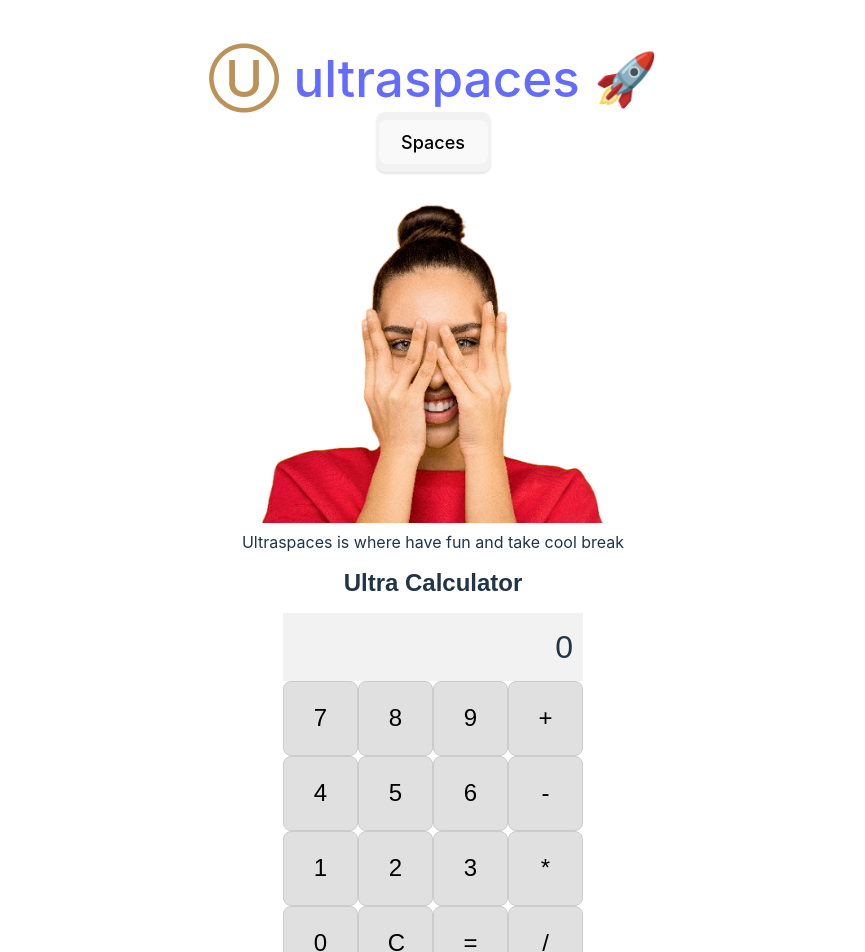
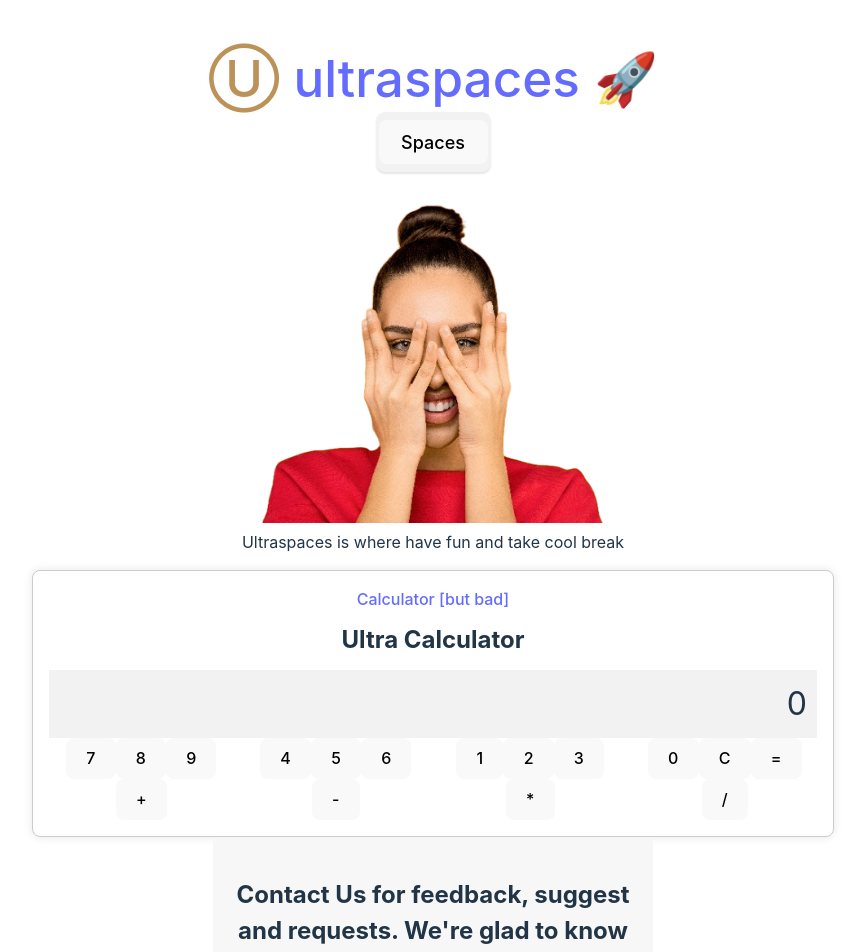
Before and after one commit to lucfreelance/ultraspace, a React (Vite) app: page /spaces/space0 in a window 1280 px wide. Shown: the top 952 px of the page, without its empty margins (207-1072 px from the left). Built offline with nearby package versions, Linux system fonts and the light colour scheme.

Commit message:
Improving spaces and heading first half

```diff
--- a/src/spaces/space0/Space-0.jsx
+++ b/src/spaces/space0/Space-0.jsx
@@ -1,6 +1,7 @@
 import React, { useState } from 'react';
+import "./Space0.css"
 
-const Space0 = () => {
+const Calculator = () => {
   const [display, setDisplay] = useState('0');
   const [currentInput, setCurrentInput] = useState('');
   const [previousInput, setPreviousInput] = useState('');
@@ -46,7 +47,7 @@ const Space0 = () => {
       case '*':
         return (num1 * num2).toString();
       case '/':
-        return num2 !== 0 ? (num1 / num2).toString() : 'Error'; // Handle division by zero
+        return num2 !== 0 ? (num1 / num2).toString() : 'Error';
       default:
         return currentInput;
     }
@@ -59,98 +60,44 @@ const Space0 = () => {
     setOperator(null);
   };
 
-  const calculatorStyle = {
-    width: '300px',
-    margin: '0 auto',
-    fontFamily: 'Arial, sans-serif',
-  };
-
-  const displayStyle = {
-    backgroundColor: '#f2f2f2',
-    fontSize: '2rem',
-    padding: '10px',
-    textAlign: 'right',
-  };
-
-  const buttonStyle = {
-    backgroundColor: '#e0e0e0',
-    fontSize: '1.5rem',
-    width: '75px',
-    height: '75px',
-    border: '1px solid #ccc',
-    cursor: 'pointer',
-  };
-
-  const rowStyle = {
-    display: 'flex',
-  };
-
   return (
-    <div style={calculatorStyle}>
-      <h1 style={{ fontSize: '24px', textAlign: 'center', margin: '16px 0' }}>
-        Ultra Calculator
-      </h1>
-      <div style={displayStyle}>{display}</div>
-      <div style={{ display: 'flex', flexDirection: 'column' }}>
-        <div style={rowStyle}>
-          <button style={buttonStyle} onClick={() => handleNumberClick('7')}>
-            7
-          </button>
-          <button style={buttonStyle} onClick={() => handleNumberClick('8')}>
-            8
-          </button>
-          <button style={buttonStyle} onClick={() => handleNumberClick('9')}>
-            9
-          </button>
-          <button style={buttonStyle} onClick={() => handleOperatorClick('+')}>
-            +
-          </button>
+    <div className="calculator">
+      <a
+        href="/spaces/space0"
+        className="url"
+      >
+        Calculator [but bad]
+      </a>
+      <h1 className="calculator-title">Ultra Calculator</h1>
+      <div className="calculator-display">{display}</div>
+      <div className="calculator-buttons">
+        <div className="button-row">
+          <button onClick={() => handleNumberClick('7')}>7</button>
+          <button onClick={() => handleNumberClick('8')}>8</button>
+          <button onClick={() => handleNumberClick('9')}>9</button>
+          <button onClick={() => handleOperatorClick('+')}>+</button>
         </div>
-        <div style={rowStyle}>
-          <button style={buttonStyle} onClick={() => handleNumberClick('4')}>
-            4
-          </button>
-          <button style={buttonStyle} onClick={() => handleNumberClick('5')}>
-            5
-          </button>
-          <button style={buttonStyle} onClick={() => handleNumberClick('6')}>
-            6
-          </button>
-          <button style={buttonStyle} onClick={() => handleOperatorClick('-')}>
-            -
-          </button>
+        <div className="button-row">
+          <button onClick={() => handleNumberClick('4')}>4</button>
+          <button onClick={() => handleNumberClick('5')}>5</button>
+          <button onClick={() => handleNumberClick('6')}>6</button>
+          <button onClick={() => handleOperatorClick('-')}>-</button>
         </div>
-        <div style={rowStyle}>
-          <button style={buttonStyle} onClick={() => handleNumberClick('1')}>
-            1
-          </button>
-          <button style={buttonStyle} onClick={() => handleNumberClick('2')}>
-            2
-          </button>
-          <button style={buttonStyle} onClick={() => handleNumberClick('3')}>
-            3
-          </button>
-          <button style={buttonStyle} onClick={() => handleOperatorClick('*')}>
-            *
-          </button>
+        <div className="button-row">
+          <button onClick={() => handleNumberClick('1')}>1</button>
+          <button onClick={() => handleNumberClick('2')}>2</button>
+          <button onClick={() => handleNumberClick('3')}>3</button>
+          <button onClick={() => handleOperatorClick('*')}>*</button>
         </div>
-        <div style={rowStyle}>
-          <button style={buttonStyle} onClick={() => handleNumberClick('0')}>
-            0
-          </button>
-          <button style={buttonStyle} onClick={clearCalculator}>
-            C
-          </button>
-          <button style={buttonStyle} onClick={handleEqualsClick}>
-            =
-          </button>
-          <button style={buttonStyle} onClick={() => handleOperatorClick('/')}>
-            /
-          </button>
+        <div className="button-row">
+          <button onClick={() => handleNumberClick('0')}>0</button>
+          <button onClick={clearCalculator}>C</button>
+          <button onClick={handleEqualsClick}>=</button>
+          <button onClick={() => handleOperatorClick('/')}>/</button>
         </div>
       </div>
     </div>
   );
 };
 
-export default Space0;
+export default Calculator;
--- a/src/spaces/space0/Space0.css
+++ b/src/spaces/space0/Space0.css
@@ -1,24 +1,55 @@
+/* Space0.css */
 .calculator {
-  width: 300px;
+  max-width: 768px;
+  margin: 0 auto;
+  padding: 16px;
+  border: 1px solid #ccc;
+  border-radius: 8px;
+  background-color: #fff;
+  box-shadow: 0px 0px 10px rgba(0, 0, 0, 0.1);
+}
+
+.calculator-title {
+  text-align: center;
+  font-size: 24px;
+  margin: 16px 0;
+}
+
+.calculator-display {
+  background-color: #f2f2f2;
+  font-size: 2rem;
+  padding: 10px;
+  text-align: right;
+}
+
+.calculator-buttons {
+  display: grid;
+  grid-template-columns: repeat(4, 1fr);
+  gap: 10px;
+}
+
+.button {
+  background-color: #e0e0e0;
+  font-size: 1.5rem;
+  padding: 20px;
+  text-align: center;
   border: 1px solid #ccc;
   border-radius: 5px;
-  padding: 10px;
-}
-
-.row {
-  display: flex;
-  justify-content: space-between;
-  margin-bottom: 10px;
-}
-
-.btn {
-  width: 70px;
-  height: 50px;
-  border-radius: 5px;
-  background: #eee;
+  cursor: pointer;
 }
 
 .operator {
-  background: #ff6600;
+  background-color: #ff6600;
   color: #fff;
 }
+
+/* Add responsive styles here */
+@media (max-width: 768px) {
+  .calculator {
+    max-width: 100%;
+  }
+
+  .calculator-buttons {
+    grid-template-columns: repeat(2, 1fr);
+  }
+}
--- a/src/spaces/space1/Space-1.jsx
+++ b/src/spaces/space1/Space-1.jsx
@@ -49,7 +49,7 @@ const CardHeader = styled.header`
 
 // Estilos para la imagen
 const CardImage = styled.img`
-  width: 260px;
+  width: 300px;
 `;
 
 // Estilos para el título
@@ -100,18 +100,6 @@ const ResultMessage = styled.p`
   box-shadow: 0 2px 4px rgba(0, 0, 0, 0.1);
 `;
 
-// Estilos para el botón de reinicio
-const StartOverButton = styled.button`
-  padding: 8px 16px;
-  border: none;
-  border-radius: 4px;
-  background-color: #f44336;
-  color: white;
-  font-size: 16px;
-  cursor: pointer;
-  text-align: left;
-`;
-
 const Space1 = () => {
   const [input1, setInput1] = useState('');
   const [input2, setInput2] = useState('');
@@ -160,6 +148,12 @@ const Space1 = () => {
   return (
     <CardContainer>
       <LeftColumn>
+        <a
+          href="/spaces/space1"
+          className="url"
+        >
+          Crystal Ball Story
+        </a>
         <Title>Crystal Ball Story</Title>
         <CardHeader>
           <CardImage
@@ -169,11 +163,8 @@ const Space1 = () => {
           />
         </CardHeader>
         <CardMain>
-          <div>
-            {/* Puedes agregar contenido adicional aquí si es necesario */}
-          </div>
+          {/* Puedes agregar contenido adicional aquí si es necesario */}
         </CardMain>
-        <StartOverButton onClick={resetInputs}>Start over...</StartOverButton>
         <span className="oculto"></span>
       </LeftColumn>
       <RightColumn>
@@ -228,7 +219,7 @@ const Space1 = () => {
           />
           <p className="resultado">
             <ResultButton id="btnCalcular" onClick={btnOnClick}>
-              🔥 Press the button 🔥 for the story❗
+              🔥 Press the button for the story❗
             </ResultButton>
           </p>
           {result && (
--- a/src/spaces/space2/Space-2.jsx
+++ b/src/spaces/space2/Space-2.jsx
@@ -1,5 +1,6 @@
 import { useState } from 'react';
 import { Helmet } from 'react-helmet';
+import styled from 'styled-components';
 import './custom.css';
 import Blog1One from './blog-1-1.gif';
 import Blog1Two from './blog-1-2.gif';
@@ -60,35 +61,35 @@ const Space2 = () => {
 
   const getLongParagraph = () => {<h5 className="card-title custom-card-title">{title}</h5>
     const paragraphs = [
-'In the depths of our hearts lie the seeds of greatness, waiting to be nurtured and unleashed. Pursue your passion and purpose to discover the essence of your being. Each step creates ripples of change, transforming yourself and the world. Embrace the power within to guide you towards boundless opportunities.',
+'In the depths of our hearts lie the seeds of greatness, waiting to be nurtured and unleashed. Pursue your passion and purpose to discover the essence of your being. Each step creates ripples of change, transforming yourself and the world.',
 
-'Life is a magnificent canvas where we hold the brush that paints our existence. Each stroke shapes the masterpiece of our lives. Manifest your dreams with passion, leaving an indelible mark on the world. Believe in your unique voice, leading to a life of significance and inspiration.',
+'Life is a magnificent canvas where we hold the brush that paints our existence. Each stroke shapes the masterpiece of our lives. Manifest your dreams with passion, leaving an indelible mark on the world of significance and inspiration.',
 
-'Life is a journey of exploration, an adventure into the unknown. Embrace uncertainty to discover your true potential. Embrace curiosity and change, knowing each twist is an opportunity for growth. Embrace the thrill of the unknown, opening doors to endless possibilities.',
+'Life is a journey of exploration, an adventure into the unknown. Push uncertainty to discover your true potential, knowing each twist is an opportunity for growth. hold the thrill of the unknown, opening doors to endless possibilities.',
 
 'Unleash your hidden potential and embrace boundless opportunities. Your unique talents hold the key to a fulfilling life. Each step allows positive change in your life and the world. Believe in yourself and make a difference with your light.',
 
-'The path to success may be challenging, but it reveals our strength and resilience. Embrace obstacles as opportunities for growth. Let setbacks fuel determination to rise above limitations. Your character shines in moments of difficulty, leading to victory.',
+'The path to success may be challenging, but it reveals our strength and resilience. Use obstacles as opportunities for growth. Let setbacks fuel determination to rise above limitations. Your character shines in moments of difficulty.',
 
 'Life unfolds as a canvas, inviting us to be artisans. Each choice and action shapes our reality, leaving a mark. Believe in the power of your unique voice, resonating with purpose. Your story is worth telling; inspire others.',
 
-'Life is a grand symphony; you hold the baton of your destiny. Embrace the rhythm, infuse passion into every note. Surround yourself with harmonious relationships, gratitude for the symphony unfolding. Purpose, passion, and perseverance create a resplendent masterpiece.',
+'Life is a grand symphony; you hold the baton of your destiny. Infuse passion into every note. Surround yourself with harmonious relationships, gratitude for the symphony unfolding. Purpose, passion, and perseverance create a resplendent masterpiece.',
 
 'Within you lies untapped potential, waiting to be unleashed. Embrace the unknown, step outside your comfort zone. Moments of uncertainty reveal capabilities and hidden talents. Trust yourself; greatness awaits.',
 
-'Embrace the journey of self-discovery and growth. Life is a constant process of learning and evolving. Explore new horizons, challenge beliefs, and embrace change. Every experience offers an opportunity for expansion. Embrace the unknown and discover beauty beyond your comfort zone.',
+'Embrace the journey of self-discovery and growth. Life is a constant process of learning and evolving. Explore new horizons, challenge beliefs, and empower change. Every experience offers an opportunity for expansion.',
 
-'The world unfolds as a tapestry woven from diverse stories and perspectives. Embrace the beauty arising from differences. Seek understanding and appreciation, celebrating inclusivity and diversity. We pave the way for a compassionate future.',
+'The world unfolds as a tapestry woven from diverse stories, perspectives and the beauty arising from differences. Seek understanding and appreciation, celebrating inclusivity and diversity. We pave the way for a compassionate future.',
 
-'Life is a symphony, and you are the conductor. Each choice composes a melody that reverberates. Embrace the rhythm, let passion guide your baton. Cultivate harmonious relationships, gratitude for every note. Create a masterpiece worth celebrating.',
+'Life is a symphony, and you are the conductor. Each choice composes a melody that reverberates. Let passion guide your baton. Cultivate harmonious relationships, gratitude for every note. Create a masterpiece worth celebrating.',
 
 'Find solace in the beauty of simplicity. Pause, breathe, and reconnect with what truly matters. Embrace stillness, be present in the moment. Find contentment in simple pleasures. Savor each experience and find joy.',
 
-'Embrace the path to success, knowing it may not always be smooth. Challenges reveal our strength and resilience. Embrace obstacles as opportunities for growth. Let setbacks fuel determination and push boundaries. Perseverance turns adversity into triumph.',
+'Try reach the path to success, knowing it may not always be smooth. Challenges reveal our strength and resilience for use obstacles as opportunities for growth. Let setbacks fuel determination and push boundaries.',
 
-'Tap into your inner reservoir of greatness, waiting to be unleashed upon the world. Nourish your potential and create a lasting impact. Embrace the power within you, shaping a future filled with purpose and fulfillment.',
+'Tap into your inner reservoir of greatness, waiting to be unleashed upon the world. Nourish your potential and create a lasting impact. Believe in the power within you, shaping a future filled with purpose and fulfillment.',
 
-'Experience the world as a tapestry of diverse stories and perspectives. Embrace the richness of human experiences, seeking understanding beyond your own. Let empathy guide your steps, celebrating inclusivity and diversity. We weave a brighter future.'
+'Experience the world as a gate of diverse stories and perspectives. Growth the richness of human experiences, seeking understanding beyond your own. Let empathy guide your steps, celebrating life, we weave a brighter future.'
 ];
 const randomIndex = Math.floor(Math.random() * paragraphs.length);
 return paragraphs[randomIndex];
@@ -121,16 +122,7 @@ return paragraphs[randomIndex];
 
   return (
     <div>
-      <Helmet>  {/* Google tag (gtag.js) */}
-  <script async src="https://www.googletagmanager.com/gtag/js?id=G-7C52MLZWVM"></script>
-  <script>
-    {`
-      window.dataLayer = window.dataLayer || [];
-      function gtag(){dataLayer.push(arguments);}
-      gtag('js', new Date());
-      gtag('config', 'G-7C52MLZWVM');
-  `}
-  </script>
+    <Helmet>
       <meta charSet="UTF-8" />
       <meta httpEquiv="X-UA-Compatible" content="IE=edge" />
       <meta name="viewport" content="width=device-width, initial-scale=1.0" />
@@ -141,11 +133,12 @@ return paragraphs[randomIndex];
       />
       <meta property="og:image" content="https://i.imgur.com/cCphed4.png" />
     </Helmet>
+      <div>
+    <br />
+    <a href="/spaces/space2" className="url">Unleasher</a> {/* Agregado el enlace URL */} <br />
       <button onClick={handleChangeImage}>Change Image</button>
       <button onClick={handleChangeColor}>Change Color</button>
-      <button onClick={handleChangeTitle}>Change Title</button>
       <button onClick={handleChangeParagraph}>Change Paragraph</button>
-      <div>
         <div className="card-custom-card" style={cardStyle}>
           <img
             className="custom-card-image"
@@ -154,12 +147,10 @@ return paragraphs[randomIndex];
             title="Embark on the Journey!"
           />
           <div className="card-body">
-            <h5 className="card-title custom-card-title">{title}</h5>
             <p className="card-text custom-card-text">{paragraph}</p>
             <a href="#" className="btn btn-primary custom-card-button">
               Embark on the Journey!
             </a>
-            <br />
           </div>
         </div>
       </div>
--- a/src/spaces/space4/Space-4.jsx
+++ b/src/spaces/space4/Space-4.jsx
@@ -184,8 +184,8 @@ const Space4 = () => {
           width={window.innerWidth}
           height={window.innerHeight + 600}
           recycle={false}
-          numberOfPieces={600}
-          gravity={0.1}
+          numberOfPieces={2000}
+          gravity={0.4}
         />
       )}
       <div className="grid-container">
```
Also changed, not shown: src/spaces/space0/space0.jsx (renamed from src/spaces/space0.jsx). Lines whose indentation alone changed are shown as unchanged.
